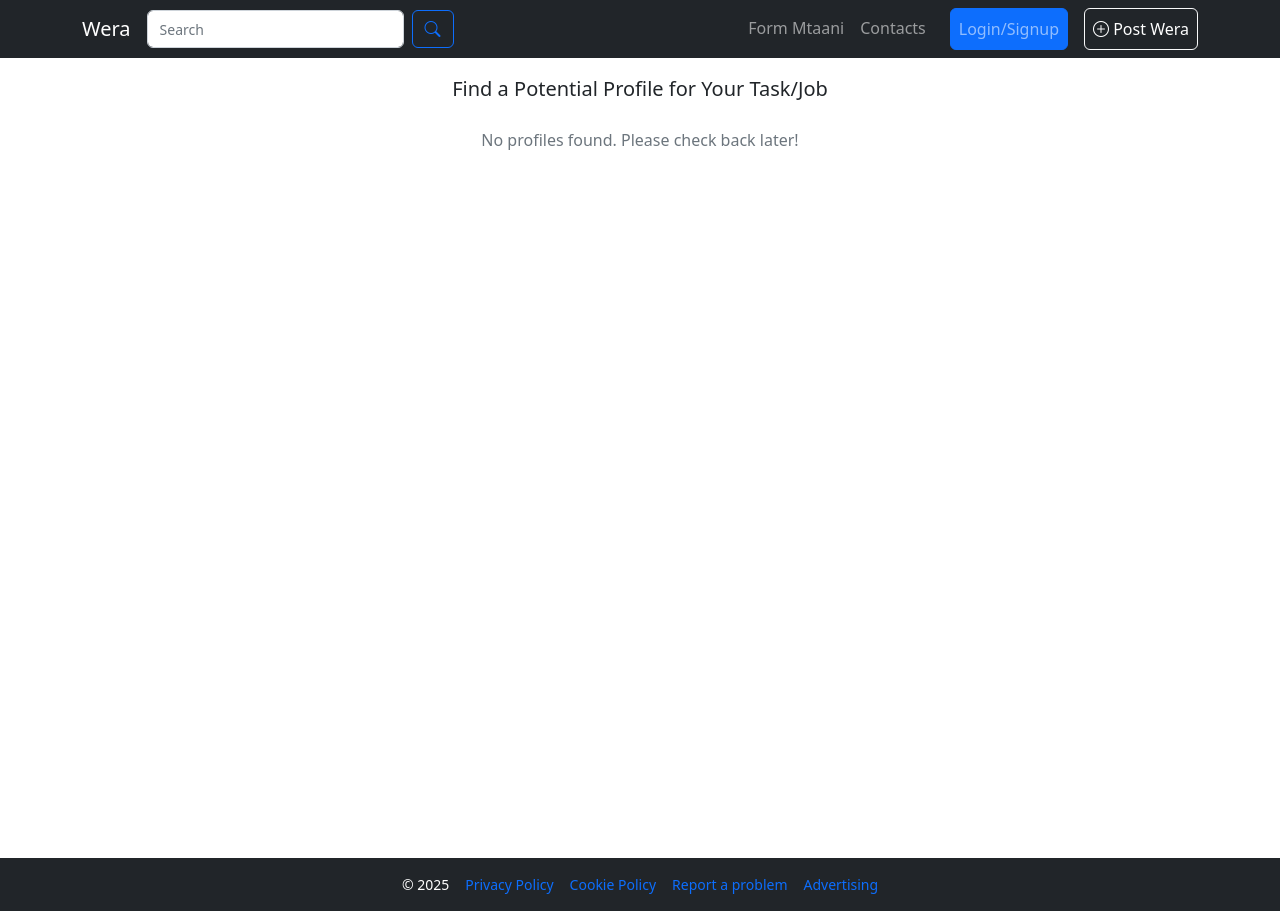
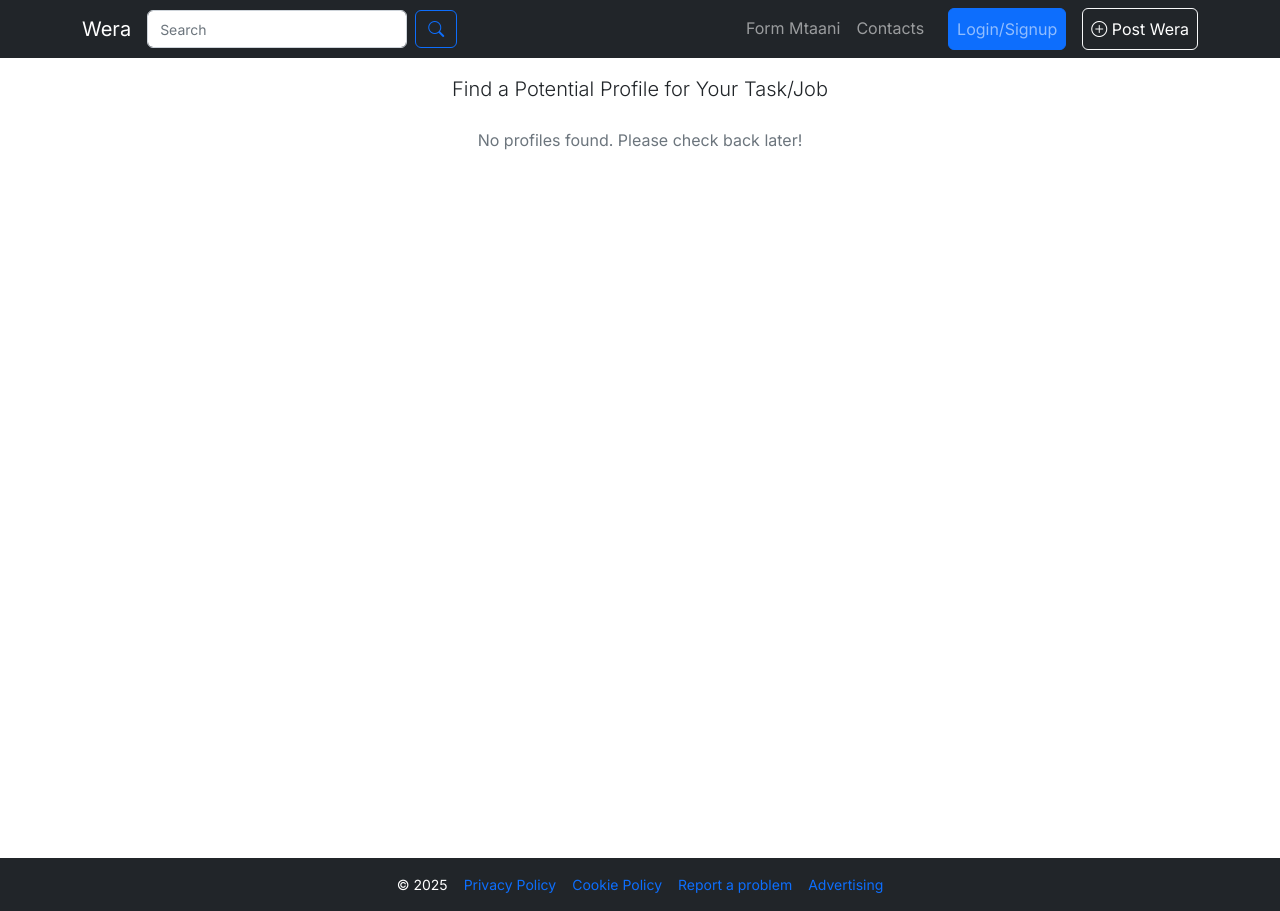
Before and after one commit to limit-group/wera, a Django app: page /contacts/ in a window 1280 px wide. Run offline with Django 5.2, Linux system fonts and the light colour scheme; some libraries are stand-ins or nearby versions.

Commit message:
fix: font

```diff
--- a/wera/templates/wera/base.html
+++ b/wera/templates/wera/base.html
@@ -9,6 +9,9 @@
     <meta name="description" content="Wera is a social job board" />
     <meta name="viewport" content="width=device-width, initial-scale=1" />
     <meta name="google-site-verification" content="gq9EoTdpglAB0oAgeZgCsdiPlb2CuI_E1bvGWGi-C88" />
+    <link rel="preconnect" href="https://fonts.googleapis.com">
+<link rel="preconnect" href="https://fonts.gstatic.com" crossorigin>
+<link href="https://fonts.googleapis.com/css2?family=Inter:ital,opsz,wght@0,14..32,100..900;1,14..32,100..900&display=swap" rel="stylesheet">
     <link
       rel="stylesheet"
       href="https://cdn.jsdelivr.net/npm/bootstrap-icons@1.11.3/font/bootstrap-icons.min.css"
@@ -61,6 +64,9 @@
       /* Tablet desktop :768px. */
       /* small mobile :320px. */
       /* Large Mobile :480px. */
+      body {
+        font-family: "Inter", serif !important;
+      }
 
       a {
         text-decoration: none !important;
```
